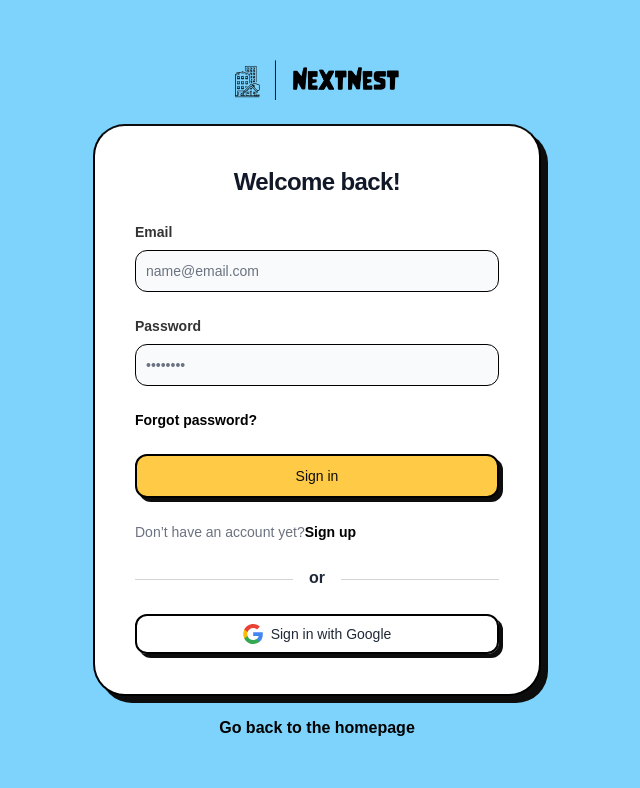
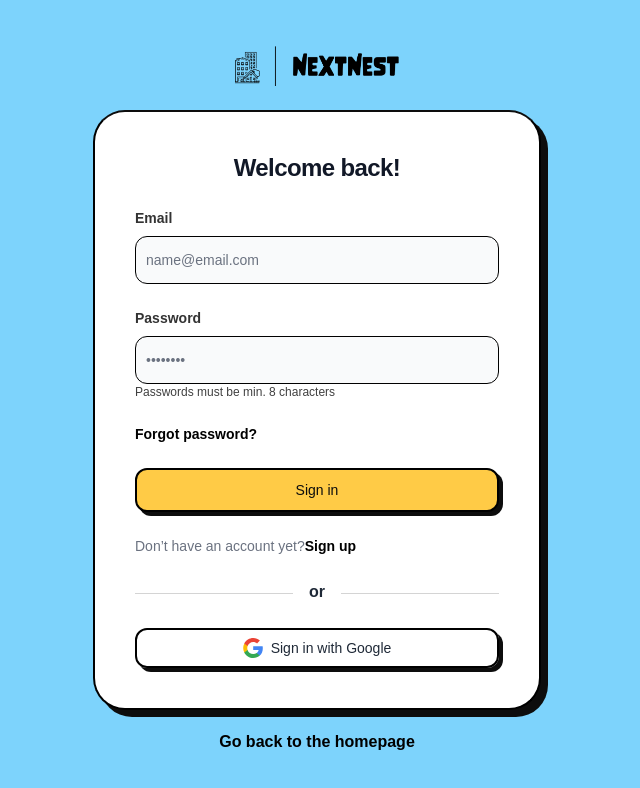
Before and after one commit to yigitaksoy/NextNest, a React (Vite) app in the folder client/: page / in a window 1280 px wide. Shown: the top 788 px of the page, without its empty margins (323-963 px from the left). Built offline with nearby package versions, Linux system fonts and the light colour scheme; no server answers; a web font is replaced by a local one.

Commit message:
Add password label and adjust inputs size

```diff
--- a/client/src/routes/Login.jsx
+++ b/client/src/routes/Login.jsx
@@ -108,7 +108,7 @@ const Login = () => {
                   type="email"
                   name="email"
                   id="email"
-                  className="input-shadow block w-full rounded-lg border border-gray-300 bg-gray-50 p-2.5 text-custom-black focus:border-sky-300 focus:outline-none focus:ring-0 sm:text-sm"
+                  className="input-shadow input block w-full rounded-lg border border-gray-300 bg-gray-50 p-2.5 font-medium text-custom-black focus:border-sky-300 focus:outline-none focus:ring-0 sm:text-sm"
                   placeholder="name@email.com"
                   required
                 />
@@ -127,9 +127,12 @@ const Login = () => {
                   pattern=".{8,}"
                   placeholder="••••••••"
                   title="8 characters minimum"
-                  className="input-shadow block w-full rounded-lg border border-gray-300 bg-gray-50 p-2.5 text-gray-900 focus:border-sky-300 focus:outline-none focus:ring-0 sm:text-sm"
+                  className="input-shadow input block w-full rounded-lg border border-gray-300 bg-gray-50 p-2.5 font-medium text-gray-900 focus:border-sky-300 focus:outline-none focus:ring-0 sm:text-sm"
                   required
                 />
+                <p className="text-xs text-neutral-700">
+                  Passwords must be min. 8 characters
+                </p>
               </div>
               <div className="flex items-center justify-between">
                 <Link
```
